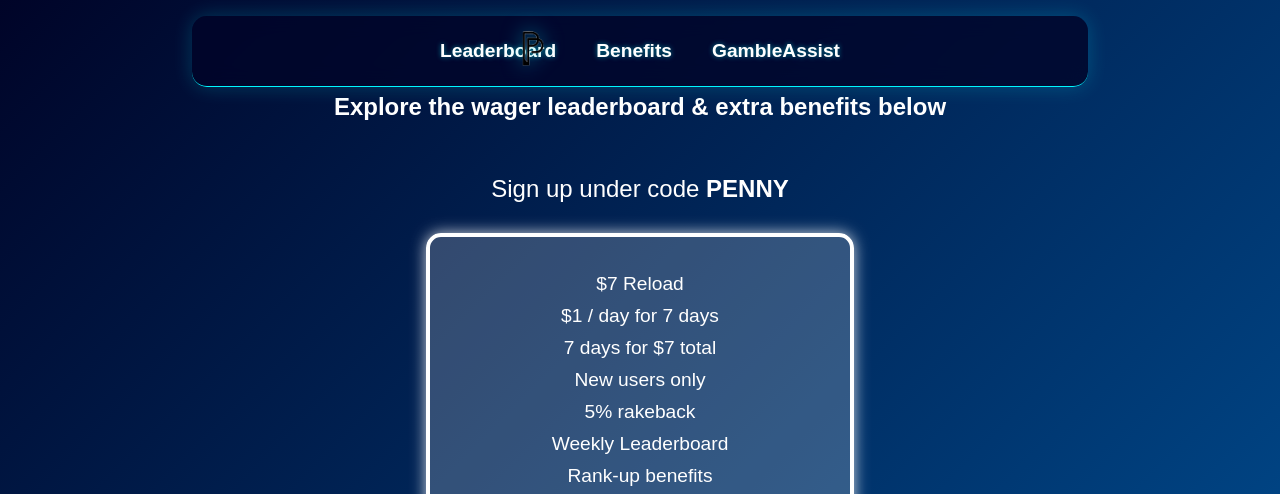
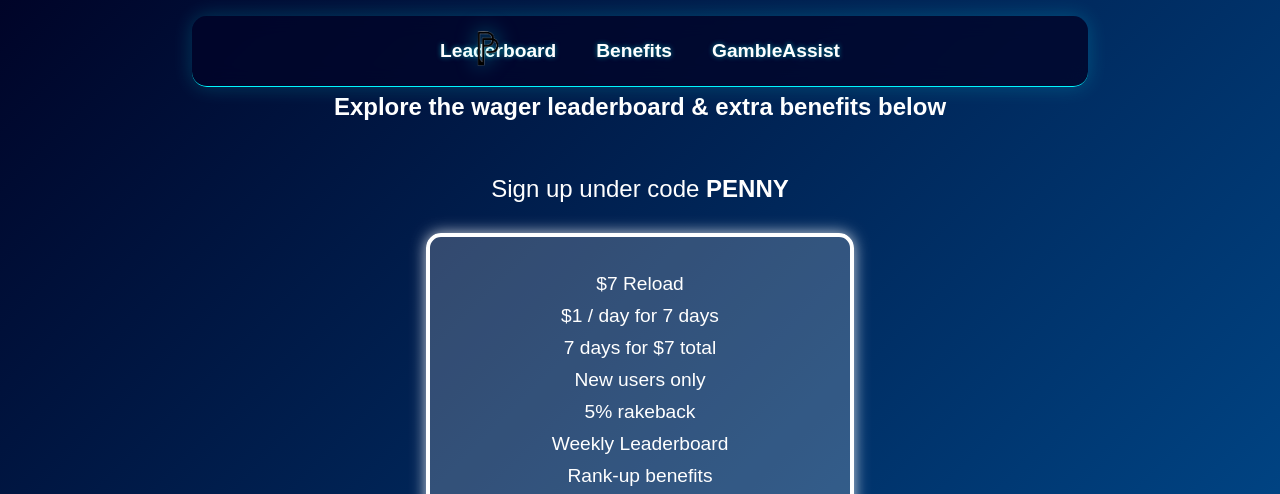
Before and after one commit to Davzzz2/pennypts, a plain HTML site: page home.html in a window 1280 px wide. Shown: the top 494 px of the page. Drawn offline with Linux system fonts and the light colour scheme.

Commit message:
Update home.html

```diff
--- a/home.html
+++ b/home.html
@@ -184,7 +184,7 @@
 
 .nav-logo {
     position: absolute;
-    left: 35%; /* Adjust this percentage to move the logo horizontally */
+    left: 30%; /* Adjust this percentage to move the logo horizontally */
     height: 55px;
     filter: drop-shadow(0 0 10px var(--glow-blue));
 }
```
